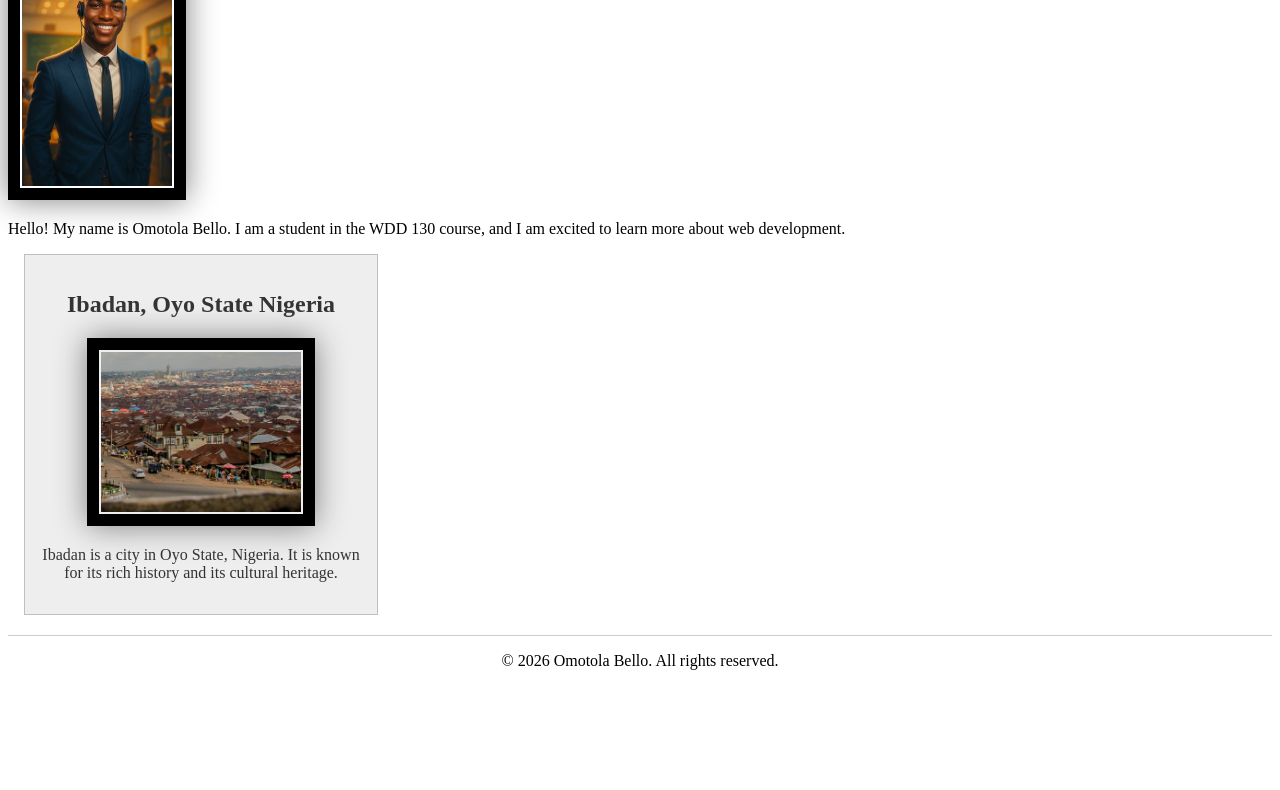
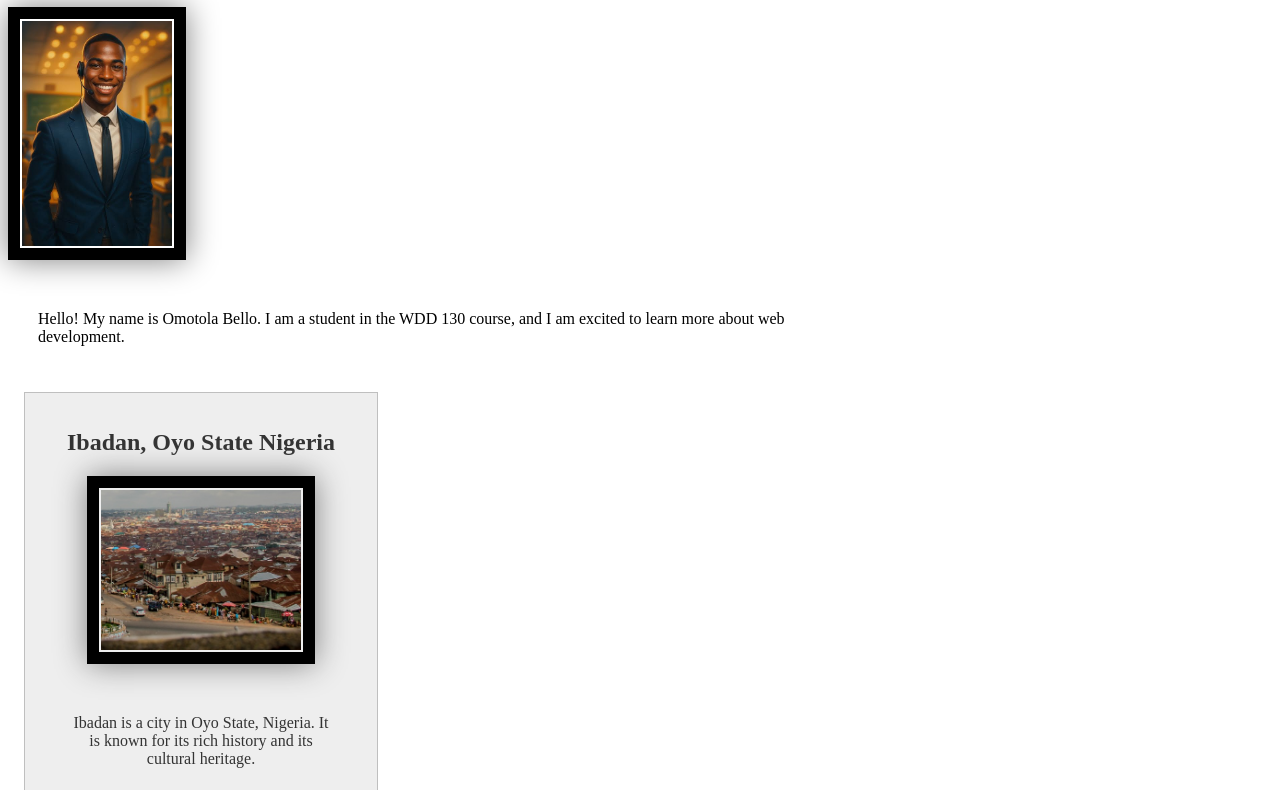
Before and after one commit to tolaolu/wdd130, a plain HTML site: page index.html in a window 1280 px wide. Shown: the part 343-1133 px from the top of the page. Before the commit the page ends 1029 px from the top, so only its background shows below. Drawn offline with Linux system fonts and the light colour scheme; files that its build step writes are made by us from their sources.

Commit message:
updated styles

```diff
--- a/styles/styles.css
+++ b/styles/styles/styles.css
@@ -51,7 +51,7 @@ aside img {
     height: auto;
 }
 
-p { padding: 0;}
+p { padding: 30px;}
 
 footer {
     margin-top: 20px;
```
